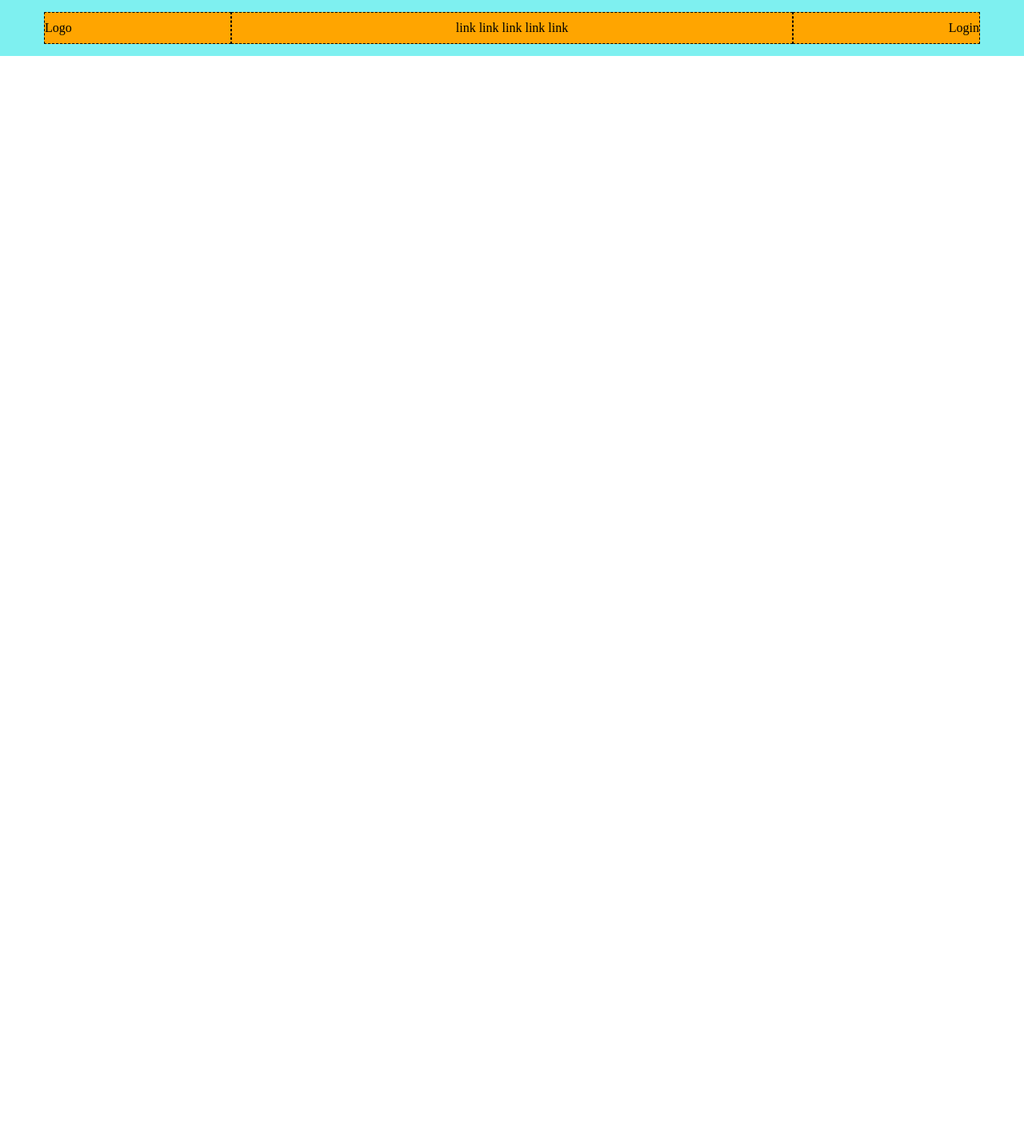
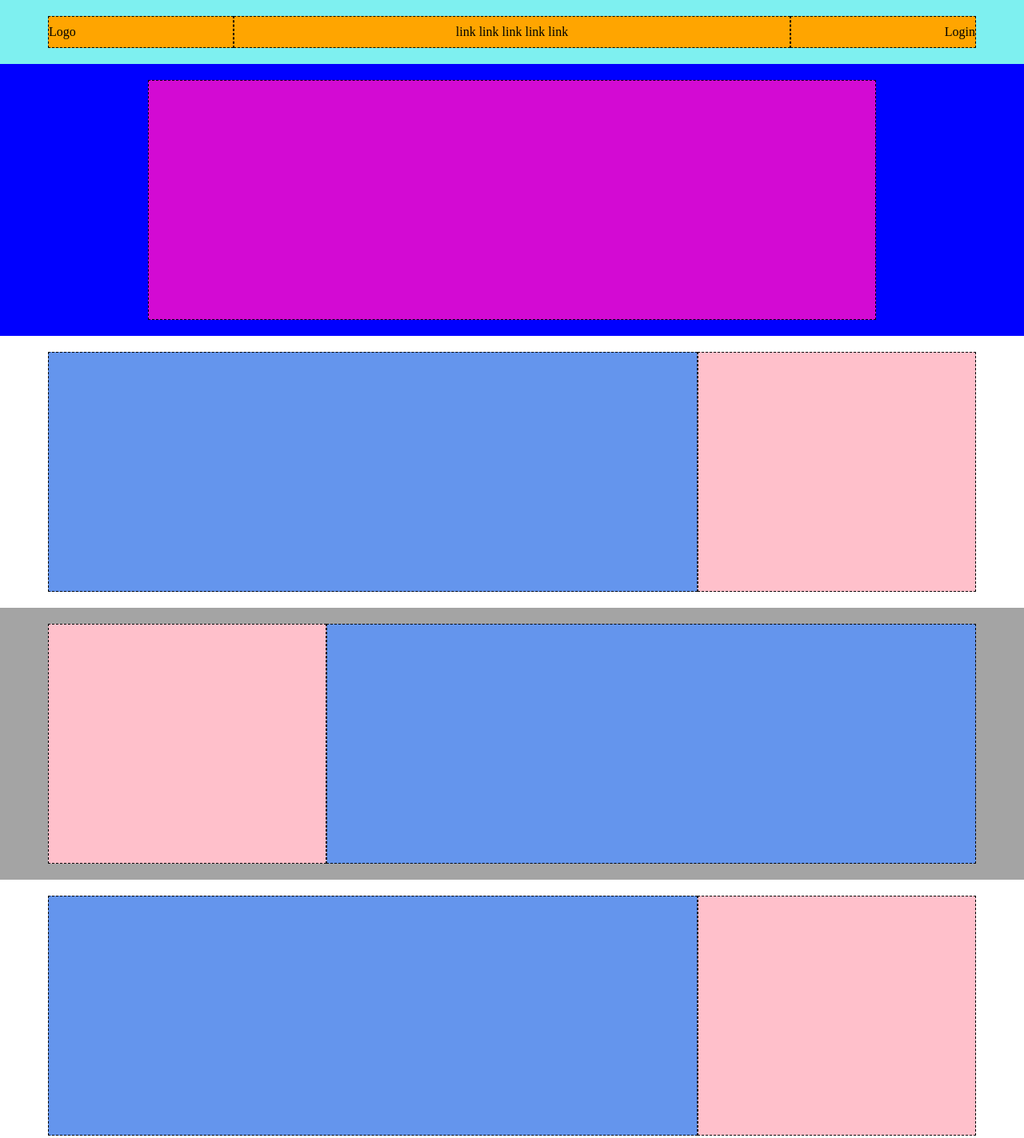
Before and after one commit to KevinSonda/htmlcss-struttura-discord, a plain HTML site: page Index.html in a window 1280 px wide. Shown: the top 1423 px of the page at 80% size. Before the commit the page ends 800 px from the top, so only its background shows below. Drawn offline with Linux system fonts and the light colour scheme.

Commit message:
[UPD]Completamento Main e lay-out

```diff
--- a/CSS/style.css
+++ b/CSS/style.css
@@ -12,7 +12,7 @@ header{
 }
 .row{
     display: flex;
-    padding: 15px;
+    padding: 20px;
 }
 .col-20{
     width: 20%;
@@ -24,6 +24,33 @@ header{
     width: 60%;
     background-color: orange;
     border: 1px dashed black;
+}
+.col-piccola{
+    width: 100%;
+    background-color: rgb(211, 10, 211);
+    border: 1px dashed black;
+    height: 300px;
+}
+.col-70{
+    width: 70%;
+    background-color: cornflowerblue;
+    border: 1px dashed black;
+    height: 300px;
+}
+.col-30{
+    width: 30%;
+    background-color: pink;
+    border: 1px dashed black;
+    height: 300px;
+}
+.col-100{
+    width: 100%;
+    background-color: rgb(24, 134, 24);
+    border: 1px dashed black;
+    height: 600px;
+}
+.sfondo-blu{
+    background-color: blue;
 }
 .link{
     text-align: center;
@@ -40,3 +67,10 @@ ul li{
 .pad{
     padding: 10px 0;
 }
+.container-2{
+    max-width: 950px;
+    margin: 0 auto;
+}
+.bg-grigio{
+    background-color: rgb(164, 164, 164);
+}
--- a/Index.html
+++ b/Index.html
@@ -31,7 +31,42 @@
     </header>
     <!--MAIN-->
     <main>
+        <div class="sfondo-blu">
+            <div class="container-2">
+                <div class="row">
+                    <div class="col-piccola">
 
+                    </div>
+                </div>
+            </div>
+        </div>
+        <div class="container">
+            <div class="row">
+                <div class="col-70"></div>
+                <div class="col-30"></div>
+            </div>
+        </div>
+        <div class="bg-grigio">
+            <div class="container">
+                <div class="row ">
+                    <div class="col-30"></div>
+                    <div class="col-70"></div>
+                </div>
+            </div>
+        </div>
+        <div class="container">
+            <div class="row">
+                <div class="col-70"></div>
+                <div class="col-30"></div>
+            </div>
+        </div>
+        <div class="bg-grigio">
+            <div class="container">
+                <div class="row ">
+                    <div class="col-100"></div>
+                </div>
+            </div>
+        </div>
     </main>
     <!--FOOTER-->
     <footer>
```
